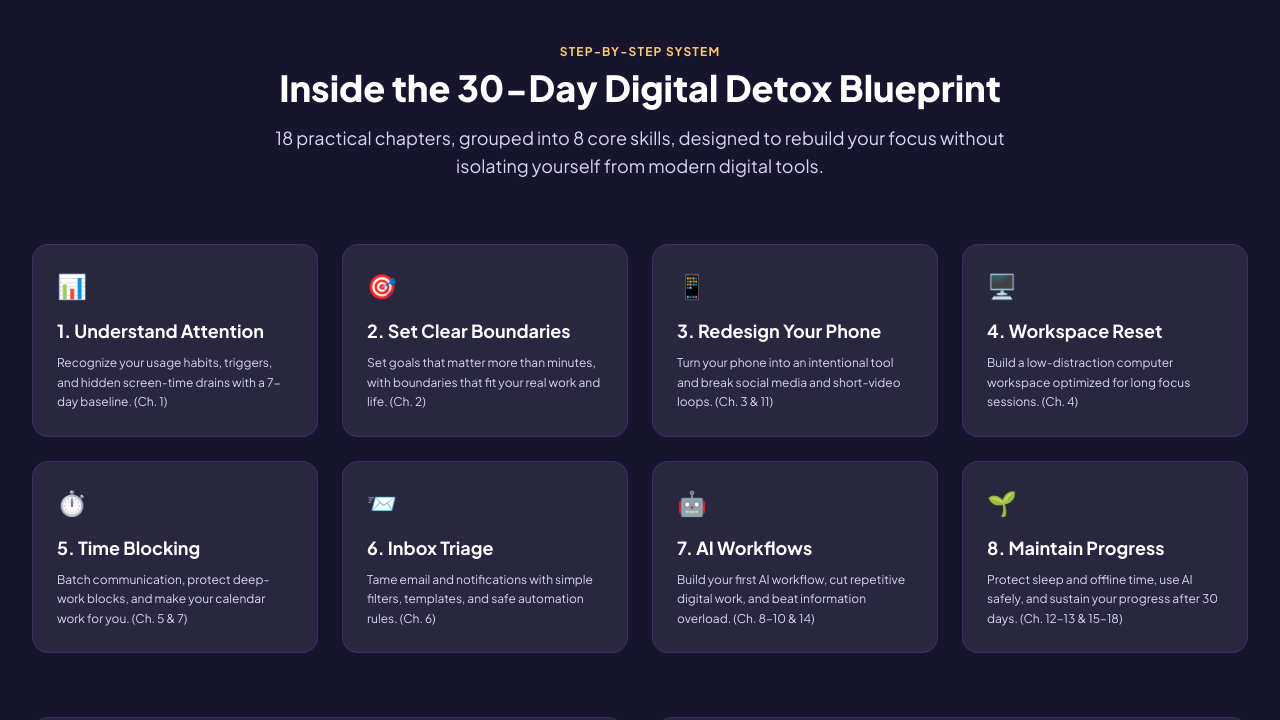
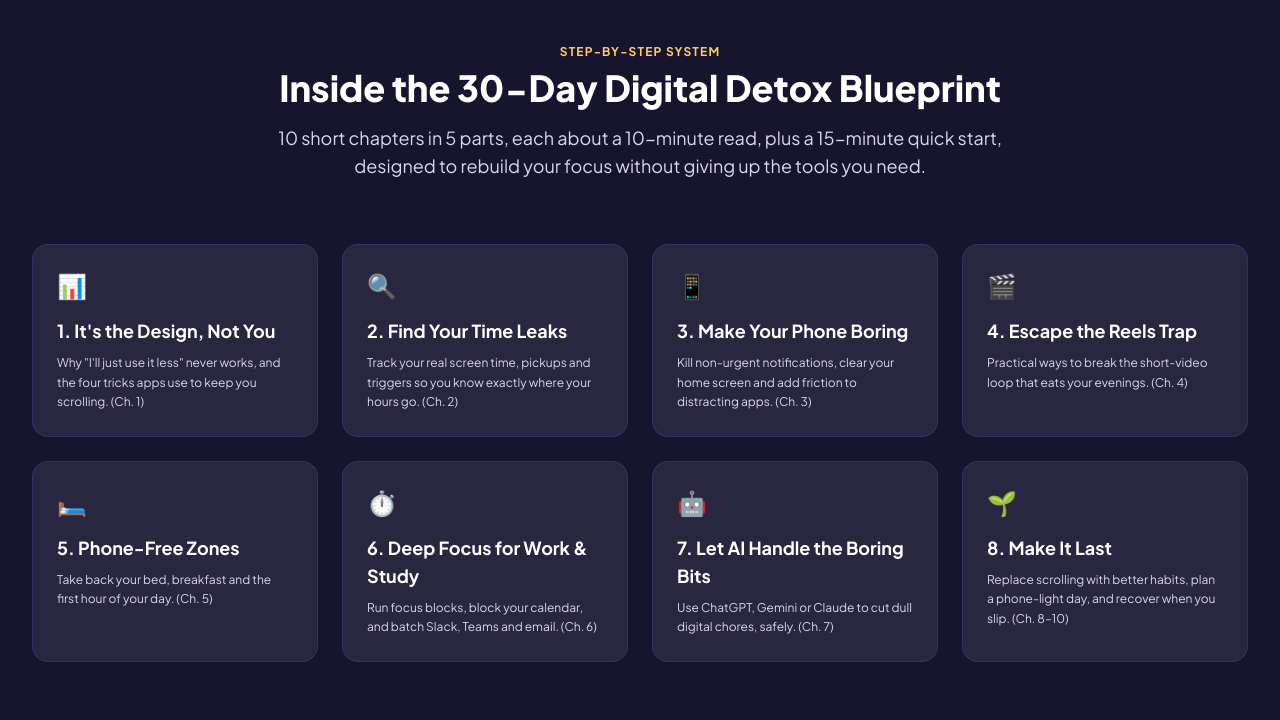
Before and after one commit to Manojg5757/tasknetic, a plain HTML site: page index.html in a window 1280 px wide. Shown: the part 1440-2160 px from the top of the page. Drawn offline with nearby package versions, Linux system fonts and the light colour scheme.

Commit message:
chapter details change

```diff
--- a/index.html
+++ b/index.html
@@ -257,7 +257,7 @@
           Inside the 30-Day Digital Detox Blueprint
         </h2>
         <p class="text-muted text-base sm:text-lg">
-          18 practical chapters, grouped into 8 core skills, designed to rebuild your focus without isolating yourself from modern digital tools.
+          10 short chapters in 5 parts, each about a 10-minute read, plus a 15-minute quick start, designed to rebuild your focus without giving up the tools you need.
         </p>
       </div>
 
@@ -266,50 +266,50 @@
 
         <div class="bg-surface p-6 rounded-2xl border border-violet/20 hover:border-violet/50 transition-all group">
           <div class="text-2xl mb-4">📊</div>
-          <h3 class="text-lg font-bold text-white mb-2 group-hover:text-lavender transition-colors">1. Understand Attention</h3>
-          <p class="text-muted text-xs leading-relaxed">Recognize your usage habits, triggers, and hidden screen-time drains with a 7-day baseline. (Ch. 1)</p>
+          <h3 class="text-lg font-bold text-white mb-2 group-hover:text-lavender transition-colors">1. It's the Design, Not You</h3>
+          <p class="text-muted text-xs leading-relaxed">Why "I'll just use it less" never works, and the four tricks apps use to keep you scrolling. (Ch. 1)</p>
         </div>
 
         <div class="bg-surface p-6 rounded-2xl border border-violet/20 hover:border-violet/50 transition-all group">
-          <div class="text-2xl mb-4">🎯</div>
-          <h3 class="text-lg font-bold text-white mb-2 group-hover:text-lavender transition-colors">2. Set Clear Boundaries</h3>
-          <p class="text-muted text-xs leading-relaxed">Set goals that matter more than minutes, with boundaries that fit your real work and life. (Ch. 2)</p>
+          <div class="text-2xl mb-4">🔍</div>
+          <h3 class="text-lg font-bold text-white mb-2 group-hover:text-lavender transition-colors">2. Find Your Time Leaks</h3>
+          <p class="text-muted text-xs leading-relaxed">Track your real screen time, pickups and triggers so you know exactly where your hours go. (Ch. 2)</p>
         </div>
 
         <div class="bg-surface p-6 rounded-2xl border border-violet/20 hover:border-violet/50 transition-all group">
           <div class="text-2xl mb-4">📱</div>
-          <h3 class="text-lg font-bold text-white mb-2 group-hover:text-lavender transition-colors">3. Redesign Your Phone</h3>
-          <p class="text-muted text-xs leading-relaxed">Turn your phone into an intentional tool and break social media and short-video loops. (Ch. 3 &amp; 11)</p>
+          <h3 class="text-lg font-bold text-white mb-2 group-hover:text-lavender transition-colors">3. Make Your Phone Boring</h3>
+          <p class="text-muted text-xs leading-relaxed">Kill non-urgent notifications, clear your home screen and add friction to distracting apps. (Ch. 3)</p>
         </div>
 
         <div class="bg-surface p-6 rounded-2xl border border-violet/20 hover:border-violet/50 transition-all group">
-          <div class="text-2xl mb-4">🖥️</div>
-          <h3 class="text-lg font-bold text-white mb-2 group-hover:text-lavender transition-colors">4. Workspace Reset</h3>
-          <p class="text-muted text-xs leading-relaxed">Build a low-distraction computer workspace optimized for long focus sessions. (Ch. 4)</p>
+          <div class="text-2xl mb-4">🎬</div>
+          <h3 class="text-lg font-bold text-white mb-2 group-hover:text-lavender transition-colors">4. Escape the Reels Trap</h3>
+          <p class="text-muted text-xs leading-relaxed">Practical ways to break the short-video loop that eats your evenings. (Ch. 4)</p>
+        </div>
+
+        <div class="bg-surface p-6 rounded-2xl border border-violet/20 hover:border-violet/50 transition-all group">
+          <div class="text-2xl mb-4">🛏️</div>
+          <h3 class="text-lg font-bold text-white mb-2 group-hover:text-lavender transition-colors">5. Phone-Free Zones</h3>
+          <p class="text-muted text-xs leading-relaxed">Take back your bed, breakfast and the first hour of your day. (Ch. 5)</p>
         </div>
 
         <div class="bg-surface p-6 rounded-2xl border border-violet/20 hover:border-violet/50 transition-all group">
           <div class="text-2xl mb-4">⏱️</div>
-          <h3 class="text-lg font-bold text-white mb-2 group-hover:text-lavender transition-colors">5. Time Blocking</h3>
-          <p class="text-muted text-xs leading-relaxed">Batch communication, protect deep-work blocks, and make your calendar work for you. (Ch. 5 &amp; 7)</p>
-        </div>
-
-        <div class="bg-surface p-6 rounded-2xl border border-violet/20 hover:border-violet/50 transition-all group">
-          <div class="text-2xl mb-4">📨</div>
-          <h3 class="text-lg font-bold text-white mb-2 group-hover:text-lavender transition-colors">6. Inbox Triage</h3>
-          <p class="text-muted text-xs leading-relaxed">Tame email and notifications with simple filters, templates, and safe automation rules. (Ch. 6)</p>
+          <h3 class="text-lg font-bold text-white mb-2 group-hover:text-lavender transition-colors">6. Deep Focus for Work &amp; Study</h3>
+          <p class="text-muted text-xs leading-relaxed">Run focus blocks, block your calendar, and batch Slack, Teams and email. (Ch. 6)</p>
         </div>
 
         <div class="bg-surface p-6 rounded-2xl border border-violet/20 hover:border-violet/50 transition-all group">
           <div class="text-2xl mb-4">🤖</div>
-          <h3 class="text-lg font-bold text-white mb-2 group-hover:text-lavender transition-colors">7. AI Workflows</h3>
-          <p class="text-muted text-xs leading-relaxed">Build your first AI workflow, cut repetitive digital work, and beat information overload. (Ch. 8–10 &amp; 14)</p>
+          <h3 class="text-lg font-bold text-white mb-2 group-hover:text-lavender transition-colors">7. Let AI Handle the Boring Bits</h3>
+          <p class="text-muted text-xs leading-relaxed">Use ChatGPT, Gemini or Claude to cut dull digital chores, safely. (Ch. 7)</p>
         </div>
 
         <div class="bg-surface p-6 rounded-2xl border border-violet/20 hover:border-violet/50 transition-all group">
           <div class="text-2xl mb-4">🌱</div>
-          <h3 class="text-lg font-bold text-white mb-2 group-hover:text-lavender transition-colors">8. Maintain Progress</h3>
-          <p class="text-muted text-xs leading-relaxed">Protect sleep and offline time, use AI safely, and sustain your progress after 30 days. (Ch. 12–13 &amp; 15–18)</p>
+          <h3 class="text-lg font-bold text-white mb-2 group-hover:text-lavender transition-colors">8. Make It Last</h3>
+          <p class="text-muted text-xs leading-relaxed">Replace scrolling with better habits, plan a phone-light day, and recover when you slip. (Ch. 8–10)</p>
         </div>
 
       </div>
@@ -503,7 +503,7 @@
             </tr>
             <tr>
               <td class="p-4 font-semibold text-white">Phone & OS Redesign</td>
-              <td class="p-4 bg-violet/5 border-x border-violet/20 text-gold font-bold">✓ Complete Layout Blueprints</td>
+              <td class="p-4 bg-violet/5 border-x border-violet/20 text-gold font-bold">✓ Step-by-Step Settings Guide</td>
               <td class="p-4 text-muted/60">✗ Vague willpower rules</td>
             </tr>
             <tr>
@@ -551,7 +551,7 @@
             <span id="faq-icon-1" class="text-xl text-violet font-mono">+</span>
           </button>
           <div id="faq-1" class="hidden px-5 pb-5 text-xs sm:text-sm text-muted leading-relaxed border-t border-violet/10 pt-3">
-            You receive full access to <strong>Take Back Your Time: The 30-Day Digital Detox Guide</strong> in digital PDF format, with 18 chapters, a "Start Here" 15-minute quick-win guide, a 30-day reading path, phone and workspace layout blueprints, practical worksheets, and 60+ copy-ready AI prompts.
+            You receive full access to <strong>Take Back Your Time: The 30-Day Digital Detox Guide</strong> in digital PDF format, with 10 chapters, a "Your First 15 Minutes" quick-win guide, a 30-day plan, a phone settings quick reference for iPhone and Android, a Before &amp; After Scorecard, a Time Leak Log, an If-Then card, and 10 copy-ready AI prompts.
           </div>
         </div>
 
@@ -714,11 +714,11 @@
           </div>
           <div class="flex items-start gap-2.5 text-white">
             <span class="text-gold font-bold">✓</span>
-            <span>18 Chapters, 30-Day Reading Path &amp; Layout Blueprints</span>
+            <span>10 Chapters, 30-Day Plan &amp; Phone Settings Guide</span>
           </div>
           <div class="flex items-start gap-2.5 text-white">
             <span class="text-gold font-bold">✓</span>
-            <span>60+ Copy-Ready AI Prompts &amp; Practical Worksheets</span>
+            <span>10 Copy-Ready AI Prompts, Scorecard &amp; Worksheets</span>
           </div>
                     <div class="flex items-start gap-2.5 text-white">
             <span class="text-gold font-bold">✓</span>
@@ -745,7 +745,7 @@
       <div class="flex items-center gap-4">
         <div class="hidden md:block text-left">
           <div class="font-bold text-base text-white">Take Back Your Time: 30-Day Digital Detox</div>
-          <div class="text-xs text-lavender/80">Instant PDF Download • 18 Chapters</div>
+          <div class="text-xs text-lavender/80">Instant PDF Download • 10 Chapters</div>
         </div>
         <div class="flex items-baseline gap-2">
           <span class="text-2xl font-black text-gold">₹299</span>
@@ -843,11 +843,11 @@
         code: `"Act as a practical, non-judgmental focus coach. My most important outcome for tomorrow is [outcome]. My fixed commitments are [meetings, classes, family duties]. The apps that distract me most are [apps]. Create a simple plan with one protected focus block, two short message-check windows, and one screen-free break. Keep it realistic and under 150 words."`
       },
       reset: {
-        title: "Map My Scrolling Triggers (Chapter 11)",
+        title: "Map My Scrolling Triggers (Chapter 2)",
         code: `"Help me identify patterns in these brief notes about when I open social media: [notes]. Group the triggers into situations, emotions, notifications, and task avoidance. Suggest one small, realistic alternative for each pattern. Do not diagnose me or shame me; ask for clarification if the notes are insufficient."`
       },
       inbox: {
-        title: "Summarize a Long Email Thread (Chapter 6)",
+        title: "Summarize a Long Email Thread (Chapter 7)",
         code: `"Summarize this email thread in a structured way: (1) the main topic, (2) decisions already made, (3) open questions, (4) actions and owners if explicitly stated, and (5) dates or deadlines mentioned. Clearly mark anything uncertain and do not infer a commitment that is not present. Thread: [paste permitted content]."`
       }
     };
```
